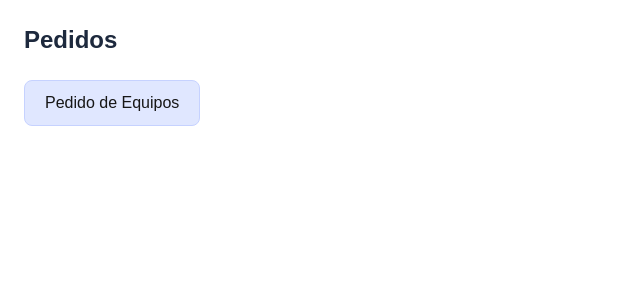
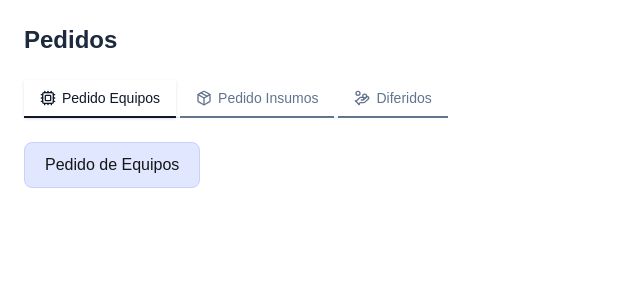
Before and after one commit to Fabrizzio94/SoporteTI, a Next.js app: page /pedidosequipos in a window 1280 px wide. Shown: the top 300 px of the page, without its empty margins (0-640 px from the left). Built offline with nearby package versions, Linux system fonts and the light colour scheme; no server answers.

Commit message:
mejora en diseño Tabs, agregado 3 links de excel en pedidos, mejora en diseño

```diff
--- a/src/app/components/dashboard/TabsNav.tsx
+++ b/src/app/components/dashboard/TabsNav.tsx
@@ -1,12 +1,15 @@
+import { BarChart3, LucideIcon, Table2 } from "lucide-react";
+
 type Tab = {
   id: string;
   label: string;
+  icon: LucideIcon;
 };
 
 const TABS: Tab[] = [
-  { id: "graficos", label: "Gráficos" },
-  { id: "tablas", label: "Tablas" },
-  // { id: "nuevoTab", label: "Tabla 3" } // para agregar nuevas pestanas al tab.
+  { id: "graficos", label: "Gráficos", icon: BarChart3 },
+  { id: "tablas", label: "Tablas", icon: Table2 },
+  // { id: "nuevoTab", label: "Tabla 3", icon: AlgunIcono-lucideReact } // para agregar nuevas pestanas al tab.
 ];
 
 type Props = {
@@ -17,19 +20,23 @@ type Props = {
 export default function TabsNav({ activa, onChange }: Props) {
   return (
     <div className="flex gap-1 border-b border-slate-200">
-      {TABS.map((tab) => (
+      {TABS.map((tab) => {
+        const Icon = tab.icon;
+        return (
           <button
             key={tab.id}
             onClick={() => onChange(tab.id)}
-          className={`px-4 py-2 text-sm font-medium transition-colors border-b-2 -mb-px ${
+            className={`flex items-center gap-1.5 px-4 py-2 text-sm font-medium transition-colors border-b-2 -mb-px ${
               activa === tab.id
                 ? "border-indigo-600 text-indigo-600"
                 : "border-transparent text-slate-500 hover:text-slate-700"
             }`}
           >
+            <Icon size={16} strokeWidth={activa === tab.id ? 2.5 : 2} />
             {tab.label}
           </button>
-      ))}
+        );
+      })}
     </div>
   );
 }
--- /dev/null
+++ b/src/app/components/pedidos/TabsNav.tsx
@@ -0,0 +1,44 @@
+import { LucideIcon, Package, Layers, Cpu, HandCoins } from "lucide-react";
+
+type PillTab = {
+  id: string;
+  label: string;
+  icon: LucideIcon;
+};
+
+const PEDIDO_TABS: PillTab[] = [
+  { id: "equipos", label: "Pedido Equipos", icon: Cpu },
+  { id: "insumos", label: "Pedido Insumos", icon: Package },
+  { id: "diferidos", label: "Diferidos", icon: HandCoins },
+  // { id: "nuevoTab", label: "Tabla 3", icon: AlgunIcono-lucideReact } // para agregar nuevas pestanas al tab.
+];
+
+type Props = {
+  activa: string;
+  onChange: (id: string) => void;
+};
+
+export default function PedidosTabsNav({ activa, onChange }: Props) {
+  return (
+    <div className="inline-flex gap-1 border-b border-slate-200">
+      {PEDIDO_TABS.map((tab) => {
+        const Icon = tab.icon;
+        const isActive = activa === tab.id;
+        return (
+          <button
+            key={tab.id}
+            onClick={() => onChange(tab.id)}
+            className={`flex items-center gap-1.5 px-4 py-2 text-sm font-medium transition-colors border-b-2 -mb-px ${
+              isActive
+                ? "bg-white text-slate-900 shadow-sm"
+                : "text-slate-500 hover:text-slate-700"
+            }`}
+          >
+            <Icon size={16} />
+            {tab.label}
+          </button>
+        );
+      })}
+    </div>
+  );
+}
--- a/src/app/pedidosequipos/page.tsx
+++ b/src/app/pedidosequipos/page.tsx
@@ -1,12 +1,16 @@
-import { useSession } from "next-auth/react";
-import Link from "next/link";
+"use client";
+import { useState } from "react";
+import PedidosTabsNav from "../components/pedidos/TabsNav";
 export default function pedidosEquiposPage() {
+  const [tab, setTab] = useState("equipos");
   return (
     <main className="p-6">
       <div className="mb-6">
         <h1 className="text-2xl font-bold text-slate-800">Pedidos</h1>
       </div>
-
+      <PedidosTabsNav activa={tab} onChange={setTab} />
+      <div className="mt-6">
+        {tab === "equipos" && (
           <a
             href="https://forms.office.com/pages/responsepage.aspx?id=h_lCj9ropEaofjD-gEwcyBHi6U0Txu1Kv4ZqO8eEsFhUMTYyN0dJOVhHQVJPR1lRTkU5QlNSODlTTS4u&route=shorturl"
             target="_blank"
@@ -16,6 +20,31 @@ export default function pedidosEquiposPage() {
           >
             Pedido de Equipos
           </a>
+        )}
+
+        {tab === "insumos" && (
+          <a
+            href="https://forms.cloud.microsoft/pages/responsepage.aspx?id=h_lCj9ropEaofjD-gEwcyBHi6U0Txu1Kv4ZqO8eEsFhUNjdIQjNHQk5OTVk4UU9WOE1PTVFPUFM4NC4u&route=shorturl"
+            target="_blank"
+            rel="noopener noreferrer"
+            style={{ textDecoration: "none", color: "inherit" }}
+            className="inline-block bg-indigo-100 text-indigo-700 px-5 py-2.5 rounded-lg font-medium hover:bg-indigo-200 hover:shadow-md transition-all duration-200 border border-indigo-200"
+          >
+            Pedido de Insumos
+          </a>
+        )}
+        {tab === "diferidos" && (
+          <a
+            href="https://forms.cloud.microsoft/pages/responsepage.aspx?id=h_lCj9ropEaofjD-gEwcyBHi6U0Txu1Kv4ZqO8eEsFhUQzRaTUkzWUtPRkMyRFVCWkdCQklXTEJIQi4u&route=shorturl"
+            target="_blank"
+            rel="noopener noreferrer"
+            style={{ textDecoration: "none", color: "inherit" }}
+            className="inline-block bg-indigo-100 text-indigo-700 px-5 py-2.5 rounded-lg font-medium hover:bg-indigo-200 hover:shadow-md transition-all duration-200 border border-indigo-200"
+          >
+            Diferidos
+          </a>
+        )}
+      </div>
     </main>
   );
 }
```
Lines whose indentation alone changed are shown as unchanged.
